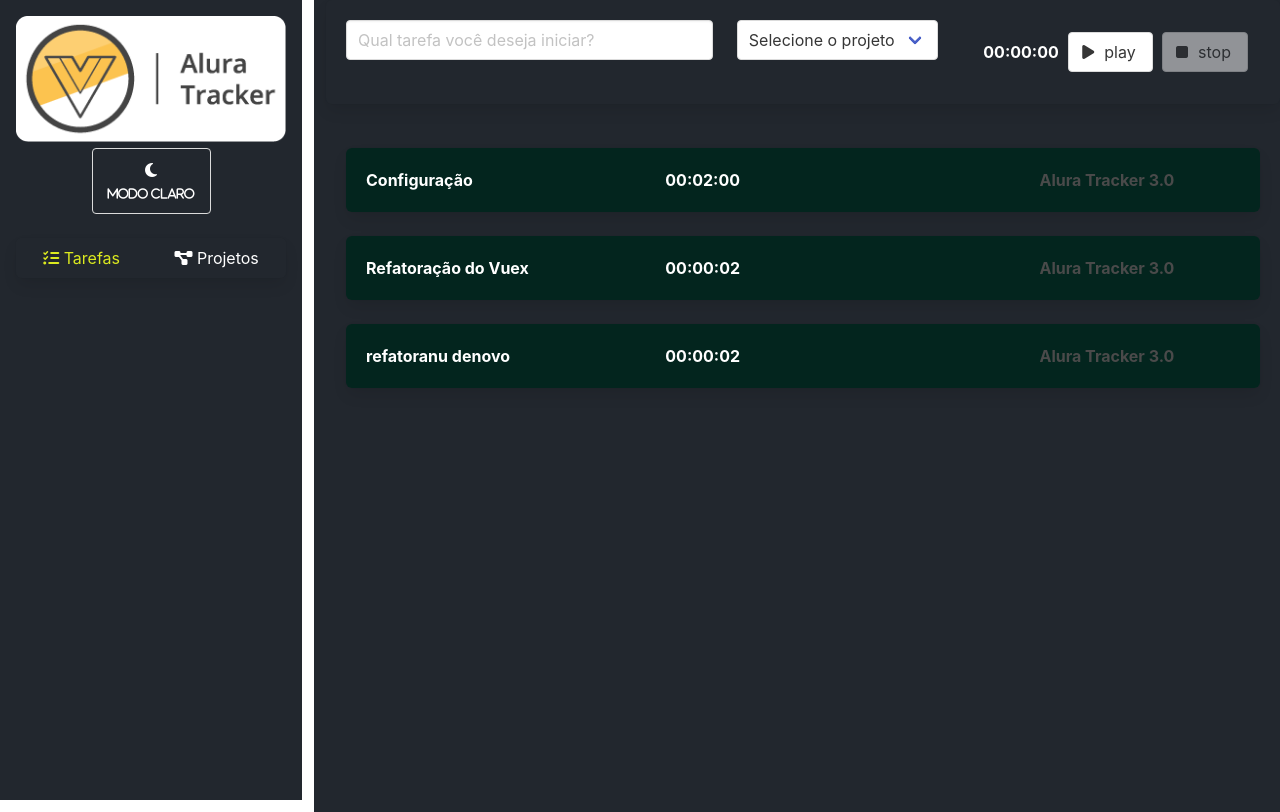
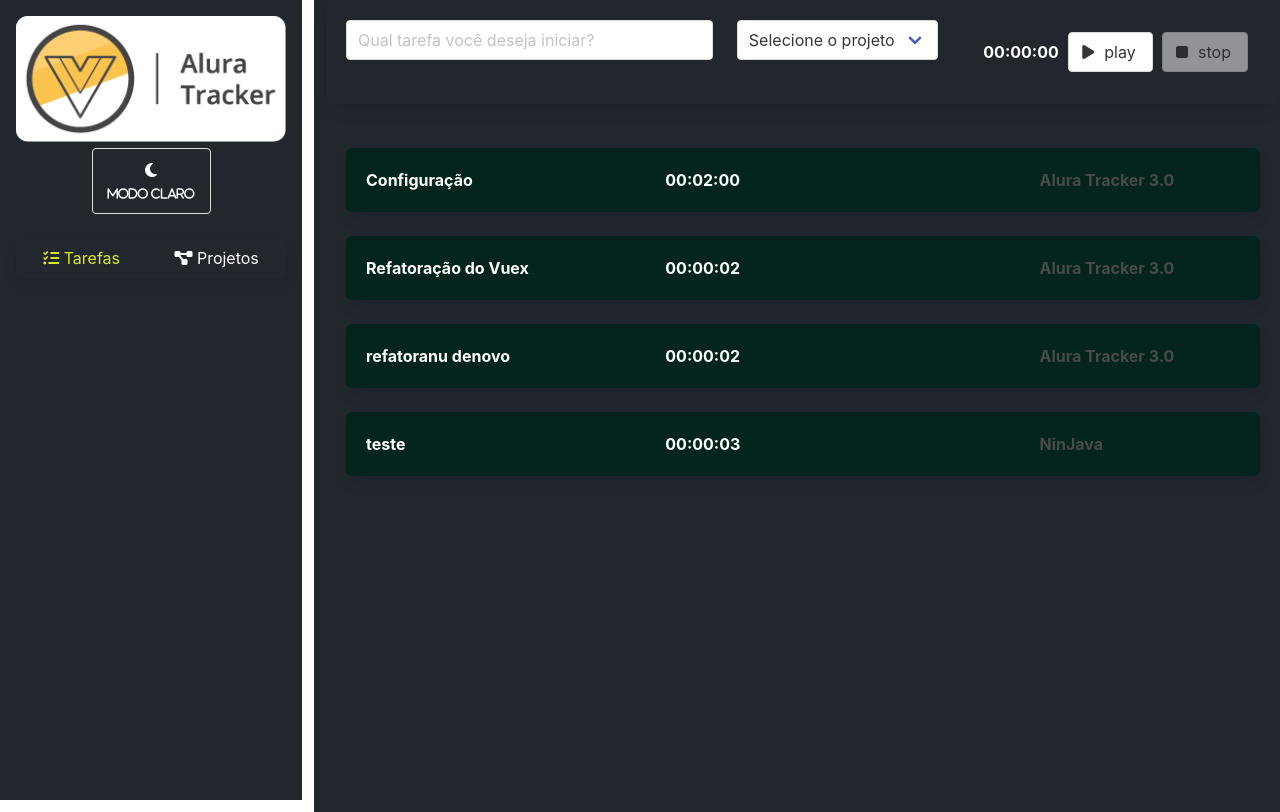
Before and after one commit to felipecabesssa/FormacaoVue3, a Vue app: page /#/ in a window 1280 px wide. Built offline with nearby package versions, Linux system fonts and the light colour scheme; data requests are answered from the project's data file.

Commit message:
Refatorando o Formulario do component

```diff
--- a/db.json
+++ b/db.json
@@ -48,6 +48,15 @@
         "nome": "Alura Tracker 3.0"
       },
       "id": 3
+    },
+    {
+      "duracaoEmSegundos": 3,
+      "descricao": "teste",
+      "projeto": {
+        "id": 3,
+        "nome": "NinJava"
+      },
+      "id": 4
     }
   ]
 }
--- a/src/components/Formulario.vue
+++ b/src/components/Formulario.vue
@@ -38,7 +38,7 @@
 
 <script lang="ts">
 import { key } from "@/store";
-import { computed, defineComponent } from "vue";
+import { computed, defineComponent, ref } from "vue";
 import { useStore } from "vuex";
 import Temporizador from "./Temporizador.vue";
 
@@ -48,26 +48,28 @@
     components: {
         Temporizador,
     },
-    data() {
+    setup(props, { emit }) {
+        const store = useStore(key);
+
+        const descricao = ref("")
+        const idProjeto = ref("")
+
+        const projetos = computed(() => store.state.projeto.projetos)
+
+        const finalizarTarefa = (tempoEmSegundos: number): void => {
+            emit("aoSalvarTarefa", {
+                duracaoEmSegundos: tempoEmSegundos,
+                descricao: descricao.value,
+                projeto: projetos.value.find(proj => proj.id == idProjeto.value)
+            })
+            descricao.value = ''
+        }
+
         return {
-            descricao: '',
-            idProjeto: ''
-        };
-    },
-    methods: {
-        finalizarTarefa(tempoDecorrido: number): void {
-            this.$emit("aoSalvarTarefa", {
-                duracaoEmSegundos: tempoDecorrido,
-                descricao: this.descricao,
-                projeto: this.projetos.find(proj => proj.id == this.idProjeto)
-            });
-            this.descricao = "";
-        },
-    },
-    setup() {
-        const store = useStore(key);
-        return {
-            projetos: computed(() => store.state.projeto.projetos),
+            descricao,
+            idProjeto,
+            projetos,
+            finalizarTarefa
         };
     },
 });
```
